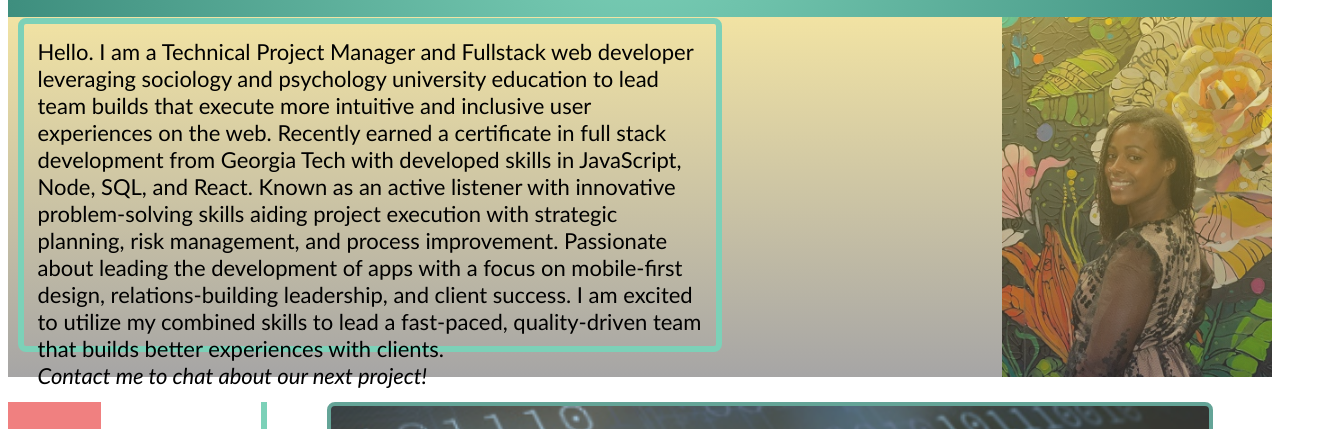
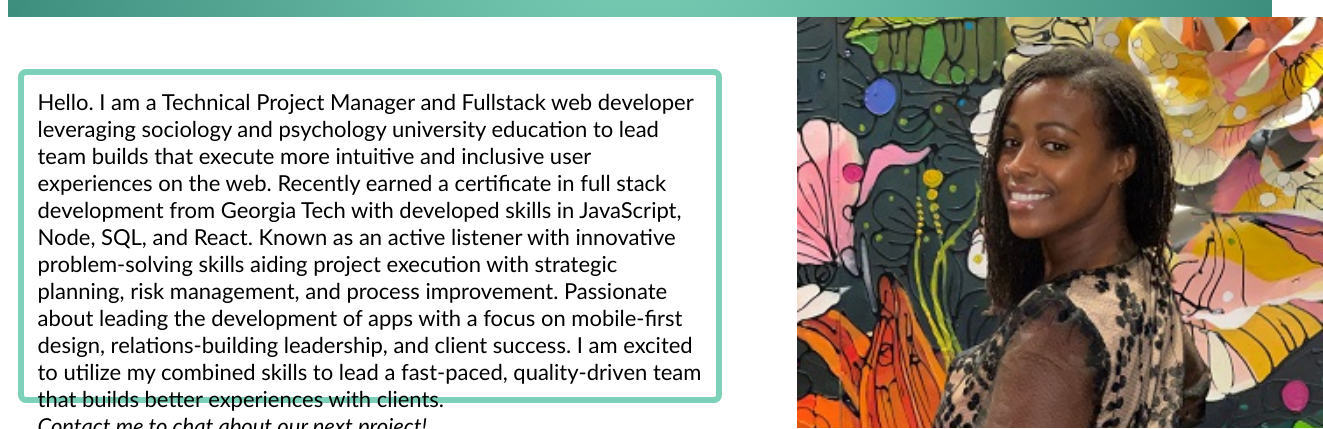
Before and after one commit to ericaLorraineMitchell/professional-portfolio, a plain HTML site: page index.html in a window 1280 px wide. Shown: the part 203-632 px from the top of the page, 1323 px wide, since content can reach past the window. Drawn offline with Linux system fonts and the light colour scheme.

Commit message:
some formatting updates

```diff
--- a/assets/css/style.css
+++ b/assets/css/style.css
@@ -98,14 +98,11 @@
   height: 45vh;
   width: 100%;
   margin-bottom: 25px;
-  background-image: linear-gradient(
-      rgba(228, 199, 72, 0.5),
-      rgba(78, 76, 76, 0.5)
-    ),
-    url("../images/ELM-profile-pic-400px.jpg");
-  background-size: contain;
+  background-image: url("../images/ELM-profile-pic-400px.jpg");
+  background-size: 40%;
   background-repeat: no-repeat;
   background-position: right;
+  padding: 2%;
   position: relative;
 }
 
@@ -134,10 +131,10 @@
   border: 6px solid #7cd1b8;
   padding: 2%;
   border-radius: 8px;
+  position: relative;
 }
 
-
-.work-title {
+/* .work-title {
   font-size: 28px;
   color: var(--mycolor);
   background-color: lightcoral;
@@ -146,7 +143,7 @@
   width: fit-content;
   height: fit-content;
   float: left;
-}
+} */
 
 /*Flexbox display of linked works and background image css urls*/
 .work-flexbox-container {
--- a/index.html
+++ b/index.html
@@ -40,7 +40,7 @@
 
     <section class="profile-banner" alt="profile image banner">
       <div class="banner-subtitle">
-        <h3>Project Manager/Web Developer</h3>
+        <!-- <h3>Project Manager/Web Developer</h3> -->
 
 
     <main class="content">
@@ -65,10 +65,10 @@
     </div>
   </section>
 
-
+<!--
     <div class="work-title">
         <h3>Works</h3>
-      </div>
+      </div> -->
 
       <section class="work-flexbox-container" id="Work">
         <a
```
